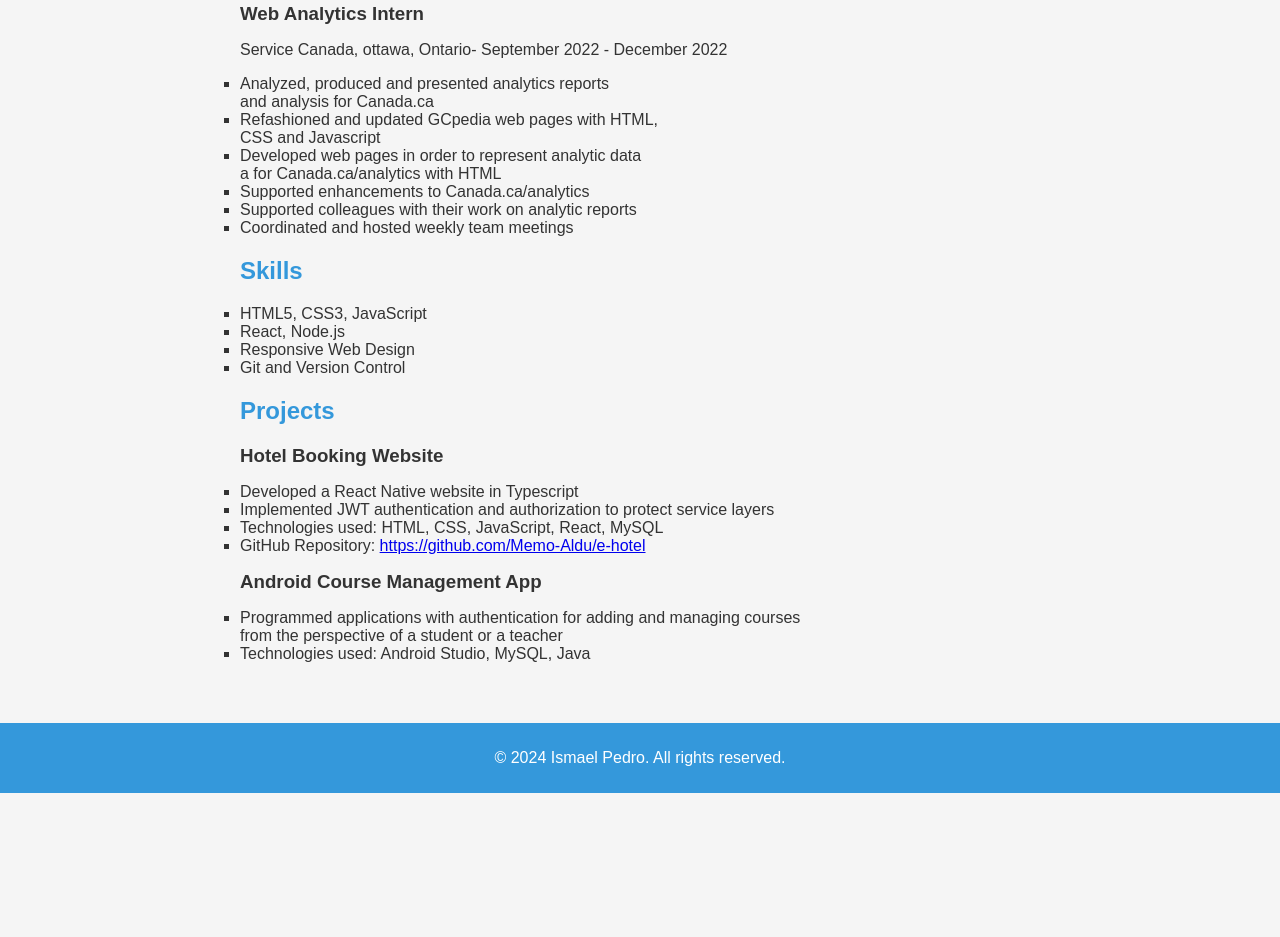
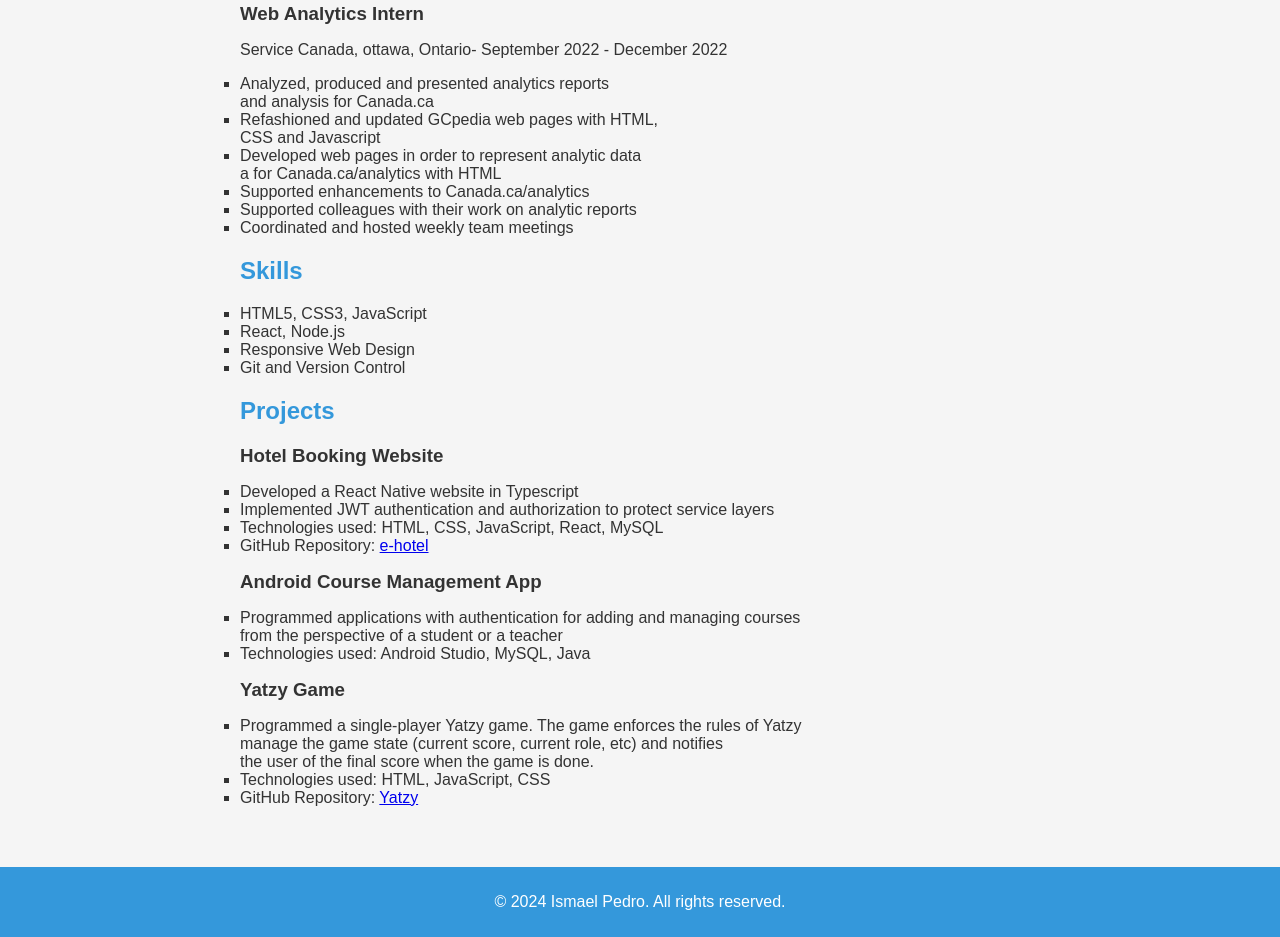
Before and after one commit to Ismael1001/Portfolio, a plain HTML site: page public/index.html in a window 1280 px wide. Shown: the part 734-1671 px from the top of the page. Before the commit the page ends 1527 px from the top, so only its background shows below. Drawn offline with Linux system fonts and the light colour scheme.

Commit message:
Added the Yatzy Game in the projects section of the portfolio

```diff
--- a/public/index.html
+++ b/public/index.html
@@ -83,7 +83,7 @@
             <li>Developed a React Native website in Typescript</li>
             <li>Implemented JWT authentication and authorization to protect service layers</li>
             <li>Technologies used: HTML, CSS, JavaScript, React, MySQL</li>
-            <li>GitHub Repository: <a href="https://github.com/Memo-Aldu/e-hotel" target="_blank">https://github.com/Memo-Aldu/e-hotel</a></li>
+            <li>GitHub Repository: <a href="https://github.com/Memo-Aldu/e-hotel" target="_blank">e-hotel</a></li>
         </ul>
         </div>
         <div class="info">
@@ -92,6 +92,18 @@
               <li>Programmed applications with authentication for adding and managing courses<br>
                  from the perspective of a student or a teacher</li>
               <li>Technologies used: Android Studio, MySQL, Java</li>
+          </ul>
+          </div>
+
+        <div class="info">
+            <h3>Yatzy Game</h3>
+            <ul>
+              <li>Programmed a single-player Yatzy game. The game enforces the rules of Yatzy<br>
+                manage the game state (current score, current role, etc) and notifies<br>
+                the user of the final score when the game is done.</li>
+              <li>Technologies used: HTML, JavaScript, CSS</li>
+              <li>GitHub Repository: <a href="https://github.com/Ismael1001/yatzy" target="_blank">Yatzy</a></li>
+
           </ul>
           </div>
       </section>
```
